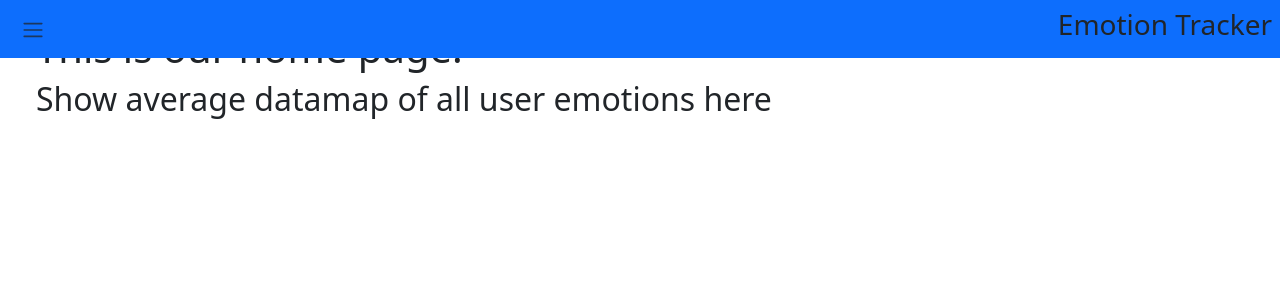
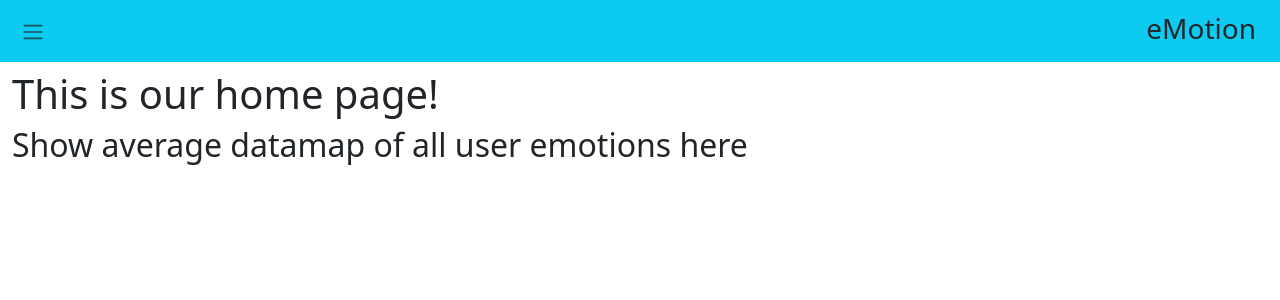
Before and after one commit to missfionajean/emotion-tracker, a React (Vite) app in the folder front-end/: page / in a window 1280 px wide. Shown: the top 300 px of the page. Built offline with nearby package versions, Linux system fonts and the light colour scheme.

Commit message:
UI updates

```diff
--- a/front-end/src/App.tsx
+++ b/front-end/src/App.tsx
@@ -18,7 +18,7 @@ function App() {
   return (
     <div className="container-fluid">
         <Navbar setPage={setPage} />
-        <div className="m-4">
+        <div className="">
           { page === "Home" ? <Home /> : ""}
           { page === "MyProfile" ? <MyProfile /> : ""}
           { page === "SignIn" ? <SignIn setPage={setPage}/> : ""}
--- a/front-end/src/components/Navbar.tsx
+++ b/front-end/src/components/Navbar.tsx
@@ -13,7 +13,7 @@ function Navbar({ setPage }: NavbarProps) {
 			{/* sign in - links to signup */}
 
             {/* sticky top bar */}
-            <nav className="navbar bd-navbar fixed-top p-2 bg-primary">
+            <nav className="navbar bd-navbar fixed-top p-2 bg-info">
                 <button
                     className="btn"
                     type="button"
@@ -22,7 +22,7 @@ function Navbar({ setPage }: NavbarProps) {
                 >
                     <span className="navbar-toggler-icon"></span> {/* hamburger button */}
                 </button>
-                <h3 style={{justifySelf: "center"}}>Emotion Tracker</h3>
+                <h3 className="pe-3 pt-1">eMotion</h3>
             </nav>
 
 
--- a/front-end/src/index.css
+++ b/front-end/src/index.css
@@ -24,14 +24,14 @@ a:hover {
   cursor: pointer;
 }
 
-/* body {
-  margin: 0;
-  padding: 0;
+body {
+  /* margin: 0; */
+  padding-top: 70px;
   display: flex;
-  place-items: center;
+  /* place-items: center; */
   min-width: 320px;
   min-height: 100vh;
-} */
+}
 
 h1 {
   font-size: 3.2em;
```
